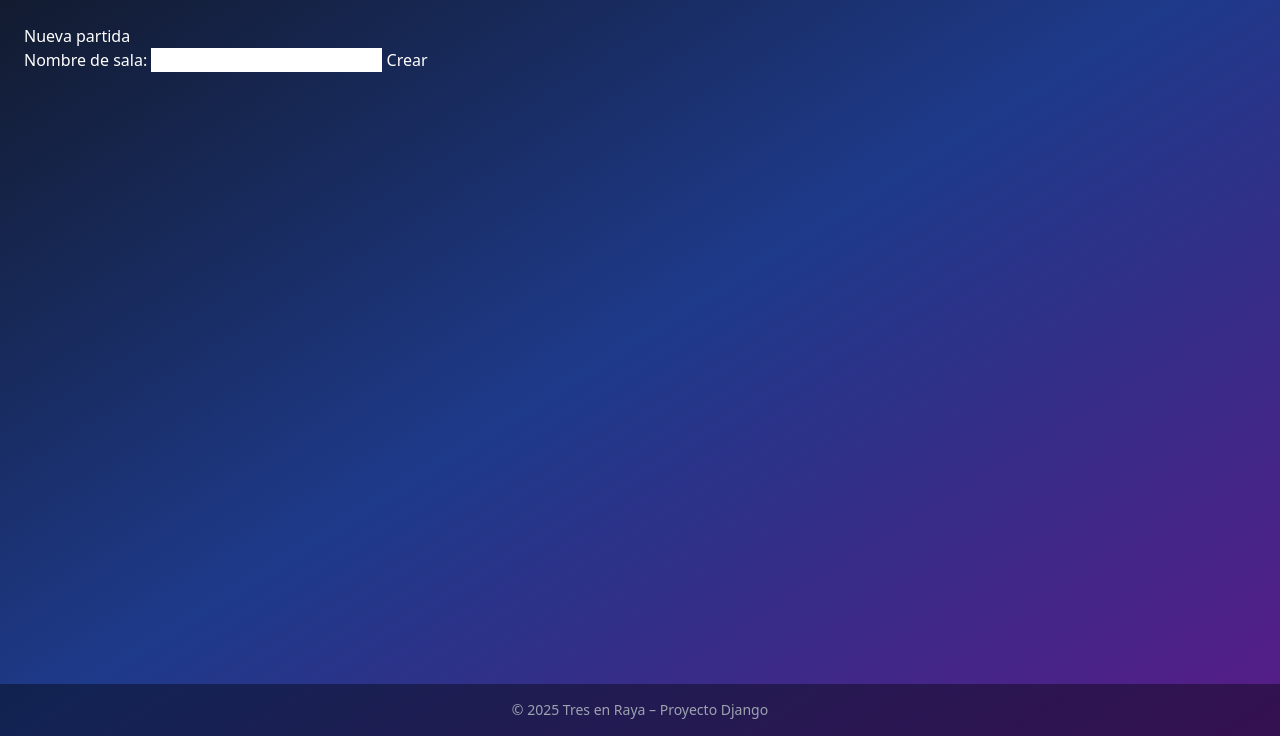
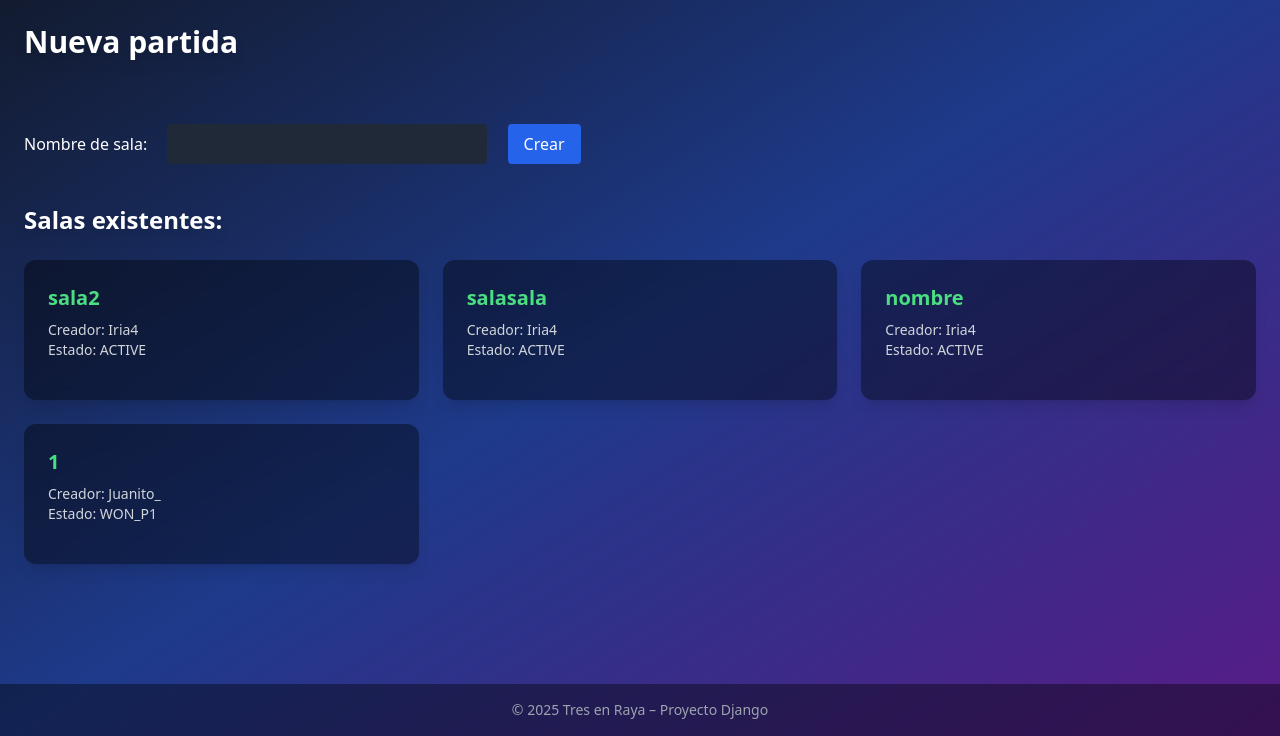
Before and after one commit to Airi404/tictactoe_project, a Django app: page /games/create/ in a window 1280 px wide. Shown: the part 64-800 px from the top of the page. Run offline with Django 5.2, Linux system fonts and the light colour scheme; a user stored in the database is signed in; data comes from the database, SQL or seed files in the repository; both versions use the stored data as it was after the commit; some libraries are stand-ins or nearby versions.

Commit message:
Enhance game creation and listing functionality with improved UI and validation

```diff
--- a/games/templates/games/create_game.html
+++ b/games/templates/games/create_game.html
@@ -4,15 +4,34 @@
 {% block title %}Listado de partidas{% endblock %}
 
 {% block content %}
-    <h1>Nueva partida</h1>
+    <h1 class="text-3xl font-extrabold text-white drop-shadow-lg mb-6">Nueva partida</h1>
     <form method="post">
     {% csrf_token %}
-    <label>Nombre de sala:</label>
-    <input type="text" name="room_name" required>
-    <button type="submit">Crear</button>
+    <label class="mr-4">Nombre de sala:</label>
+    <input type="text" name="room_name" required class="w-80 px-4 py-2 rounded bg-gray-800 text-white focus:outline-none focus:ring-2 focus:ring-cyan-500 mr-4"/>
+    <button type="submit" class="bg-blue-600 text-white px-4 py-2 rounded mt-10">Crear</button>
     </form>
+    {% for message in messages %}
+    <div class="mt-4">
+          <div class="bg-gray-800/50 text-red-400 italic px-4 py-2 rounded">{{ message }}</div>
+    {% endfor %}
 
-    {% for message in messages %}
-    <p style="color:crimson">{{ message }}</p>
-    {% endfor %}
+    <h2 class="text-2xl font-extrabold text-white drop-shadow-lg mb-6 mt-10">Salas existentes: </h2>
+    {% if games %}
+        <div class="grid grid-cols-1 md:grid-cols-2 lg:grid-cols-3 gap-6">
+        {% for game in games %}
+            <div class="bg-black/40 backdrop-blur-md p-6 rounded-xl shadow-lg">
+            <!-- Nombre de sala -->
+            <h3 class="text-xl font-semibold text-green-400 mb-2">{{ game.room_name }}</h3>
+
+            <p class="text-gray-300 text-sm">Creador: {{ game.owner.username }}</p>
+            <p class="text-gray-300 text-sm mb-4">Estado: {{ game.state }}</p>
+            </div>
+        {% endfor %}
+        </div>
+    {% else %}
+        <p class="text-center text-gray-400">No hay partidas creadas todavía.</p>
+    {% endif %}
+
+
 {% endblock %}
--- a/games/templates/games/game_list.html
+++ b/games/templates/games/game_list.html
@@ -1,3 +1,4 @@
+<!DOCTYPE html>
 {% extends 'base.html' %}
 {% block title %}Lista de partidas{% endblock %}
 
--- a/games/views.py
+++ b/games/views.py
@@ -1,10 +1,9 @@
-from django.shortcuts import render
+from django.shortcuts import render, redirect, get_object_or_404
 from django.db.models import Q
 from django.contrib.auth.decorators import login_required
-from django.shortcuts import redirect
 from django.contrib.auth import login
 from .forms import SignUpForm
-from django.shortcuts import get_object_or_404
+from django.contrib import messages
 from .models import Game
 
 def home(request):
@@ -59,11 +58,13 @@ def game_detail(request, game_id):
             symbol = "X" if game.active_player == 1 else "O"
             board[move] = symbol
             game.board = "".join(board)
-
+            # Comprobar si hay ganador o empate
             wins = [(0,1,2),(3,4,5),(6,7,8),
                     (0,3,6),(1,4,7),(2,5,8),
                     (0,4,8),(2,4,6)]
+                    #combinaciones ganadoras
             for a,b,c in wins:
+                # Verificar si hay un ganador
                 if game.board[a] == game.board[b] == game.board[c] != "_":
                     game.state = "WON_P1" if symbol == "X" else "WON_P2"
                     break
@@ -80,14 +81,21 @@ def game_detail(request, game_id):
 
 @login_required
 def create_game(request):
+    games = Game.objects.all()
+
     if request.method == 'POST':
         room_name = request.POST.get('room_name')
-        game = Game.objects.create(
-            room_name=room_name,
-            owner=request.user,
-            board='_' * 9,
-            active_player=1,
-            state='ACTIVE'
-        )
-        return redirect('game_detail', game_id=game.id)
-    return render(request, 'games/create_game.html')
+
+        if Game.objects.filter(room_name=room_name).exists():
+            messages.error(request, 'El nombre de la sala ya existe. Por favor, elige otro nombre.')
+        else:
+            game = Game.objects.create(
+                room_name=room_name,
+                owner=request.user,
+                #tabla vacia
+                board='_' * 9,
+                active_player=1,
+                state='ACTIVE'
+                )
+            return redirect('game_detail', game_id=game.id)
+    return render(request, 'games/create_game.html', {'games': games})
```
Also changed, not shown: db.sqlite3.
